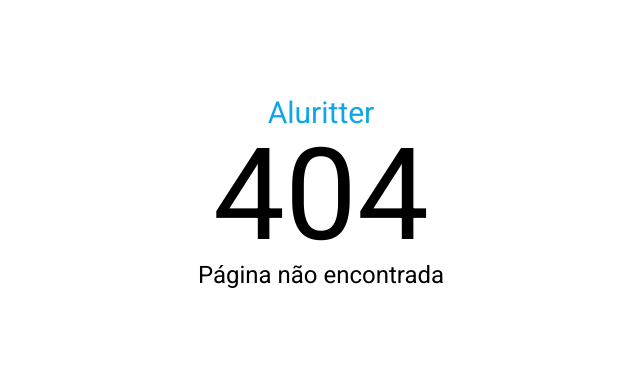
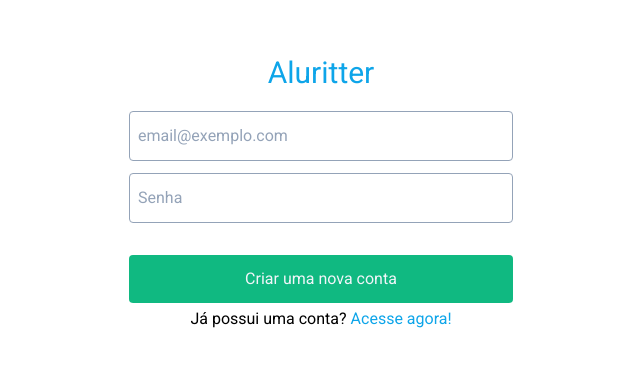
Before and after one commit to Sinvalluz/Aluritter, a Next.js app: page /register in a window 1280 px wide. Before the commit this address had no page. Shown: the part 207-574 px from the top of the page, without its empty margins (319-959 px from the left). Built offline with nearby package versions, Linux system fonts and the light colour scheme.

Commit message:
feat: adds the registration page with access to data with the react hook form

```diff
--- /dev/null
+++ b/src/app/register/page.tsx
@@ -0,0 +1,62 @@
+'use client';
+
+import ButtonSubmit from '@/components/ButtonSubmit';
+import Input from '@/components/Input';
+import Title from '@/components/Title';
+import Link from 'next/link';
+import { useState } from 'react';
+import { useForm } from 'react-hook-form';
+
+interface Iform {
+	email: string;
+	senha: string;
+}
+
+export default function register() {
+	const { register, handleSubmit, reset } = useForm<Iform>();
+	const [erro, setErro] = useState(false);
+
+	const onSubmit = (data: Iform) => {
+		if (data.email !== '' && data.senha !== '') {
+			setErro(!erro);
+			console.log(data);
+			reset();
+			return;
+		}
+		setErro(true);
+	};
+	return (
+		<main className='w-full min-h-screen flex items-center justify-center'>
+			<div className='w-4/5 max-w-96 text-center'>
+				<Title />
+				<form
+					onSubmit={handleSubmit(onSubmit)}
+					className='flex flex-col mt-5 relative'>
+					<div className='flex flex-col gap-3'>
+						<Input
+							placeholder='email@exemplo.com'
+							register={register('email')}
+							type='email'
+						/>
+						<Input
+							placeholder='Senha'
+							register={register('senha')}
+							type='password'
+						/>
+					</div>
+					<ButtonSubmit children='Criar uma nova conta'></ButtonSubmit>
+					{erro && <p className='absolute text-red-500 top-28'>Preencha os campos de forma correta</p>}
+				</form>
+
+				<span className='flex gap-1  itens-center justify-center flex-wrap'>
+					<p>Já possui uma conta?</p>
+					<Link
+						href={'/'}
+						className='text-link'>
+						Acesse agora!
+					</Link>
+				</span>
+			</div>
+		</main>
+	);
+}
--- /dev/null
+++ b/src/components/ButtonSubmit/index.tsx
@@ -0,0 +1,14 @@
+interface ButtonSubmitTypes {
+	children: string;
+	typeButton?: 'submit' | 'reset' | 'button' | undefined;
+}
+
+export default function ButtonSubmit({ children, typeButton = 'submit' }: ButtonSubmitTypes) {
+	return (
+		<button
+			className='grow text-btnColor text-base bg-btnBackground py-3 text-center rounded block mb-1 mt-8'
+			type={typeButton}>
+			{children}
+		</button>
+	);
+}
--- /dev/null
+++ b/src/components/Input/index.tsx
@@ -0,0 +1,18 @@
+import { UseFormRegisterReturn } from 'react-hook-form';
+
+interface InputTypes {
+	type: 'email' | 'password';
+	placeholder: string;
+	register: UseFormRegisterReturn;
+}
+
+export default function Input({ type, placeholder, register }: InputTypes) {
+	return (
+		<input
+			type={type}
+			placeholder={placeholder}
+			className='px-2 py-3 grow placeholder:text-placeholder text-base border-border border rounded outline-none'
+			{...register}
+		/>
+	);
+}
```
Also changed, not shown: package.json (+4 -3 lines), 1 other file (tests, documents, lock files or other folders).
